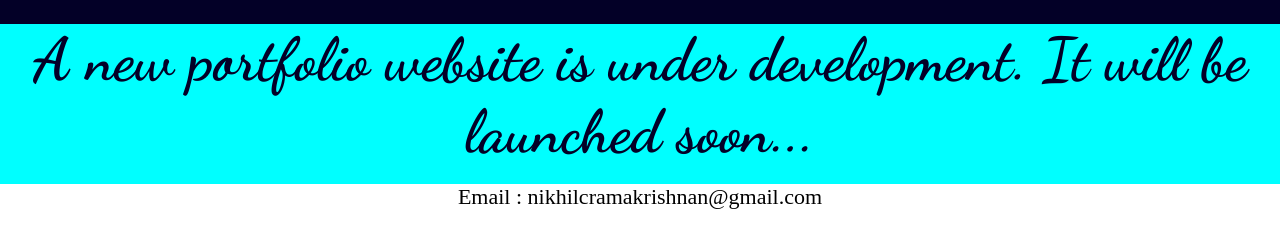
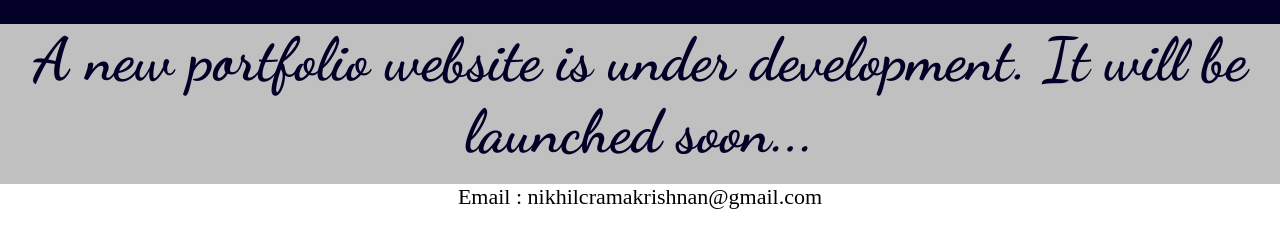
Before and after one commit to nikhil-ramakrishnan/nikhil-ramakrishnan.github.io, a plain HTML site: page index.html in a window 1280 px wide. Shown: the part 1494-1719 px from the top of the page. Drawn offline with Linux system fonts and the light colour scheme.

Commit message:
Update index.html

```diff
--- a/index.html
+++ b/index.html
@@ -151,12 +151,11 @@
         }
         #Announcement{
             text-align:center;
-            font-family: 'Lobster', cursive;
-            font-size: 8px;
+            font-size: 10px;
             margin:auto;
             max-height:200px;
             height:20%;
-            background-color: cyan;
+            background-color: silver;
         }
 
         @media(max-width: 600px) {
```
